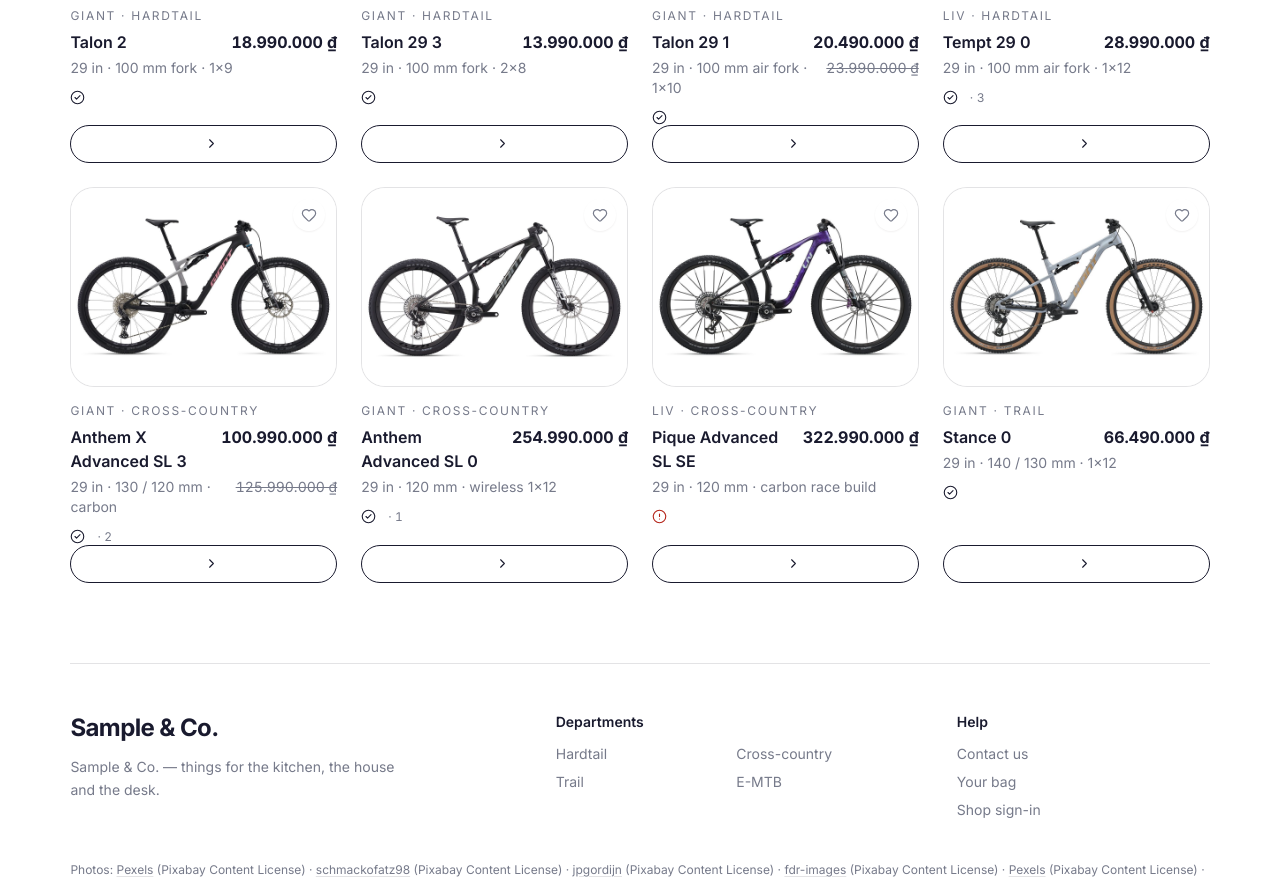
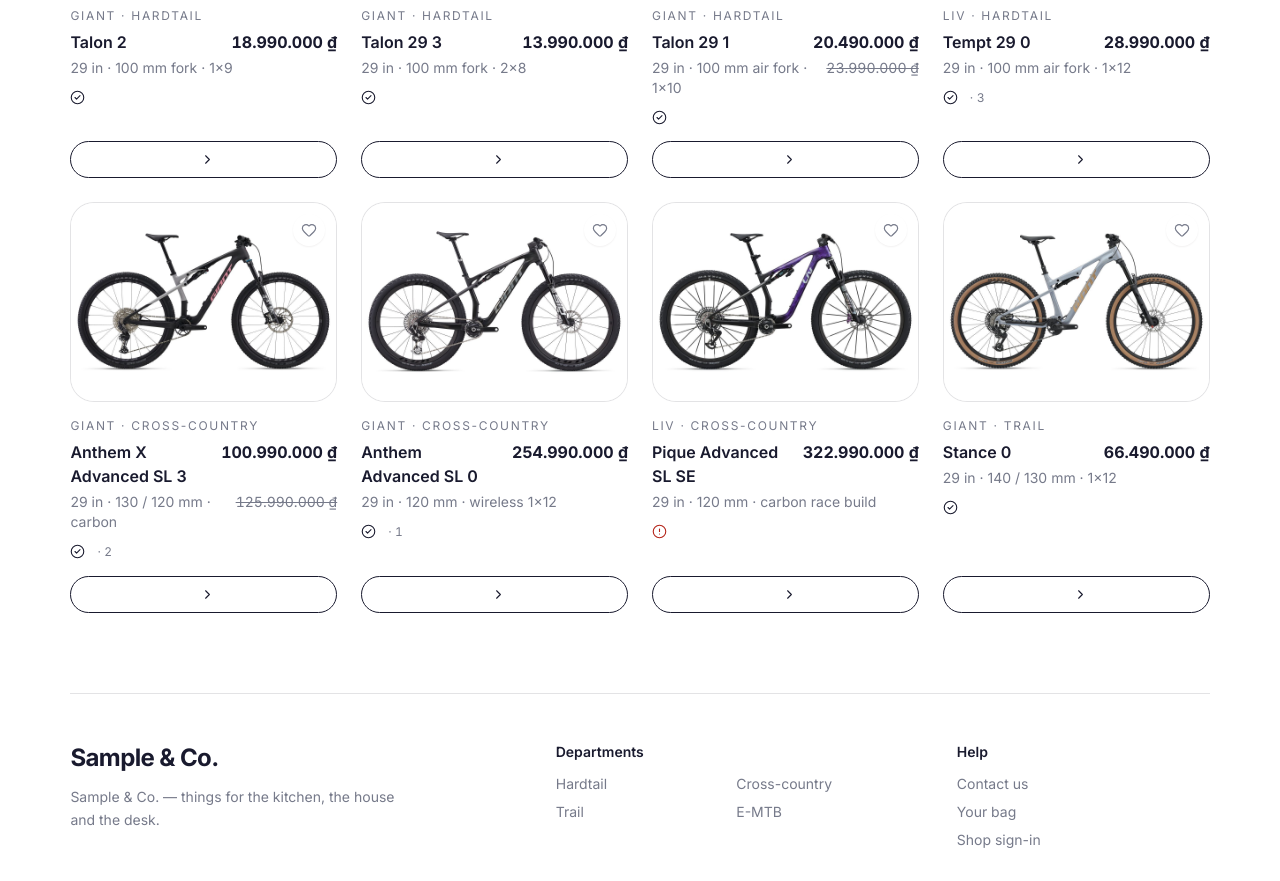
Before and after one commit to ThanhNV121097/project-e87d8873, a React (Vite) app in the folder code/frontend/: page / in a window 1280 px wide. Shown: the part 2280-3161 px from the top of the page. Built offline with nearby package versions, Linux system fonts and the light colour scheme.

Commit message:
bike card: the pill sits at the card's foot

```diff
--- a/code/frontend/src/components/ProductCard.tsx
+++ b/code/frontend/src/components/ProductCard.tsx
@@ -38,11 +38,12 @@ export default function ProductCard({ product }: { product: Product }) {
         </span>
       </Link>
       <StockLine stock={product.stock ?? 0} className="mt-3" />
-      <Link to={`/shop/${product.id}#sizes`}
-        className="mt-auto inline-flex w-full items-center justify-center gap-2 rounded-full border border-ink py-2.5 text-sm font-medium text-ink hover:bg-accent hover:text-accent-ink">
-        <span className="pt-4" />
-        <T k={out ? "card.ask" : "card.choose"} /><Icon name="next" size={15} />
-      </Link>
+      <div className="mt-4 flex flex-1 items-end">
+        <Link to={`/shop/${product.id}#sizes`}
+          className="inline-flex w-full items-center justify-center gap-2 rounded-full border border-ink py-2.5 text-sm font-medium text-ink hover:bg-accent hover:text-accent-ink">
+          <T k={out ? "card.ask" : "card.choose"} /><Icon name="next" size={15} />
+        </Link>
+      </div>
       <SaveButton id={product.id} name={product.name} className="absolute right-3 top-3" />
     </article>
   );
```
